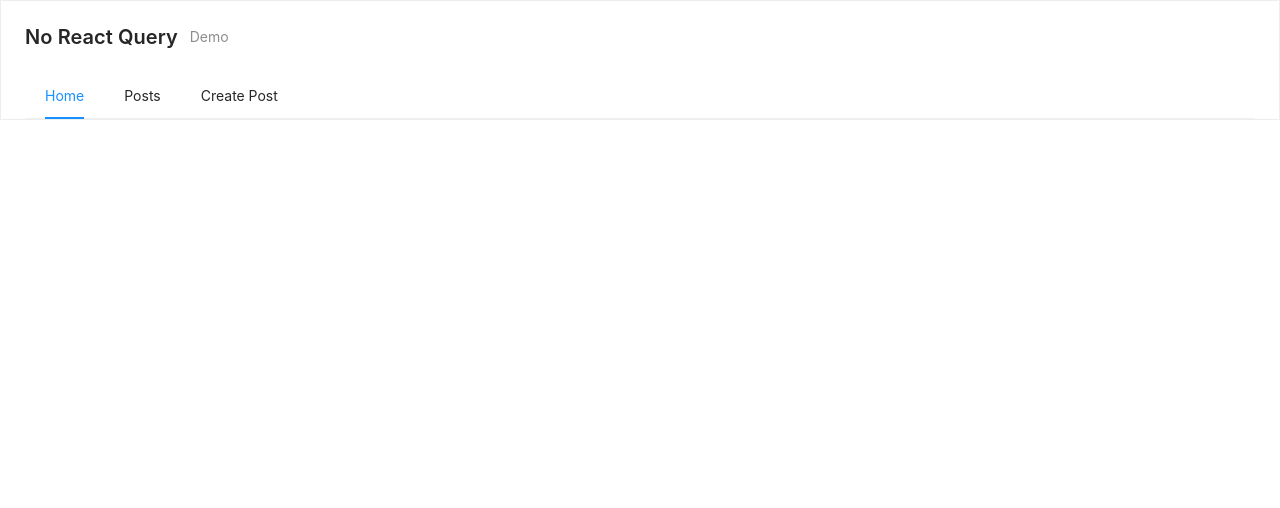
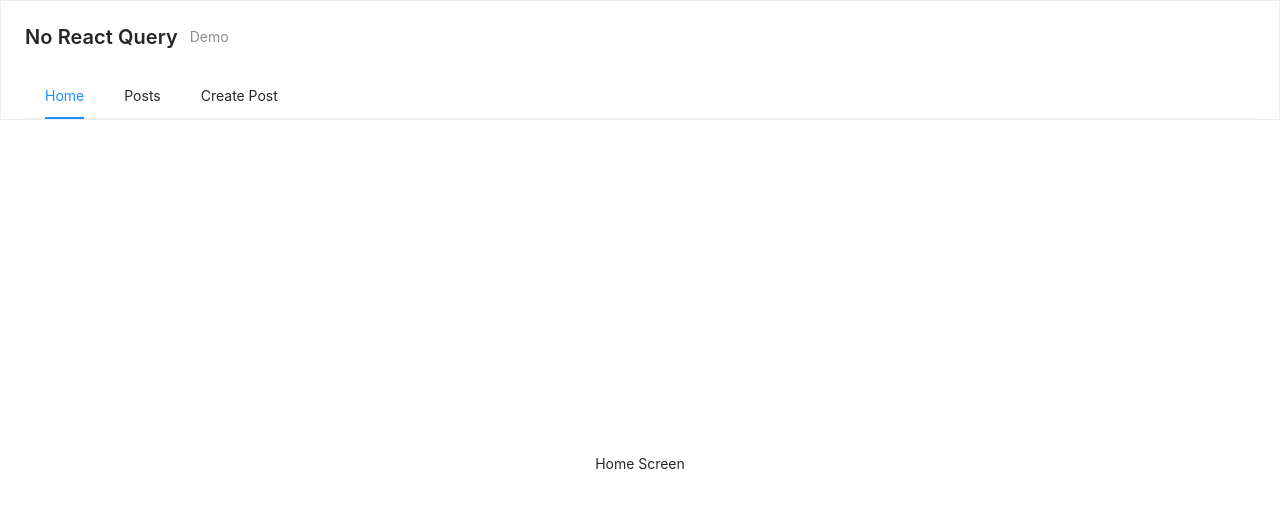
Before and after one commit to xamQrexii/react-query-ts, a React (Create React App) app: page / in a window 1280 px wide. Shown: the top 508 px of the page. Built offline with nearby package versions, Linux system fonts and the light colour scheme.

Commit message:
feat: implement react router v6

```diff
--- a/package.json
+++ b/package.json
@@ -11,8 +11,10 @@
     "@types/react": "^17.0.0",
     "@types/react-dom": "^17.0.0",
     "antd": "^4.16.1",
+    "history": "^5.0.0",
     "react": "^17.0.2",
     "react-dom": "^17.0.2",
+    "react-router-dom": "^6.0.0-beta.0",
     "react-scripts": "4.0.3",
     "typescript": "^4.1.2",
     "web-vitals": "^1.0.1"
--- a/src/App.tsx
+++ b/src/App.tsx
@@ -1,10 +1,31 @@
 import React from "react";
+import { Routes, Route } from "react-router-dom";
 import Header from "./components/header/Header";
+import CreatePost from "./screens/create-post/CreatePost";
+import Home from "./screens/home/Home";
+import Post from "./screens/posts/Post";
+import Posts from "./screens/posts/Posts";
 
 const App: React.FC = () => {
   return (
     <>
       <Header />
+      <div
+        style={{
+          padding: "20px",
+          display: "flex",
+          justifyContent: "center",
+          alignItems: "center",
+          height: "86vh",
+        }}
+      >
+        <Routes>
+          <Route path="/" element={<Home />} />
+          <Route path="/posts" element={<Posts />} />
+          <Route path="/posts/:id" element={<Post />} />
+          <Route path="/create-post" element={<CreatePost />} />
+        </Routes>
+      </div>
     </>
   );
 };
--- a/src/components/navbar/Navbar.tsx
+++ b/src/components/navbar/Navbar.tsx
@@ -1,11 +1,21 @@
 import React from "react";
 import { Menu } from "antd";
+import { Link } from "react-router-dom";
 
 const Navbar: React.FC = () => (
   <Menu mode="horizontal" defaultSelectedKeys={["1"]}>
-    <Menu.Item key="1">Home</Menu.Item>
-    <Menu.Item key="2">Posts</Menu.Item>
-    <Menu.Item key="3">Create Post</Menu.Item>
+    <Menu.Item key="1">
+      Home
+      <Link to="/" />
+    </Menu.Item>
+    <Menu.Item key="2">
+      Posts
+      <Link to="/posts" />
+    </Menu.Item>
+    <Menu.Item key="3">
+      Create Post
+      <Link to="/create-post" />
+    </Menu.Item>
   </Menu>
 );
 
--- a/src/index.tsx
+++ b/src/index.tsx
@@ -1,15 +1,18 @@
-import React from 'react';
-import ReactDOM from 'react-dom';
-import App from './App';
-import reportWebVitals from './reportWebVitals';
+import React from "react";
+import ReactDOM from "react-dom";
+import { BrowserRouter as Router } from "react-router-dom";
+import App from "./App";
+import reportWebVitals from "./reportWebVitals";
 
-import 'antd/dist/antd.css';
+import "antd/dist/antd.css";
 
 ReactDOM.render(
   <React.StrictMode>
-    <App />
+    <Router>
+      <App />
+    </Router>
   </React.StrictMode>,
-  document.getElementById('root')
+  document.getElementById("root")
 );
 
 // If you want to start measuring performance in your app, pass a function
--- /dev/null
+++ b/src/screens/create-post/CreatePost.tsx
@@ -0,0 +1,7 @@
+import React from "react";
+
+const CreatePost: React.FC = () => {
+  return <>Create Post</>;
+};
+
+export default CreatePost;
--- /dev/null
+++ b/src/screens/home/Home.tsx
@@ -0,0 +1,8 @@
+import React from "react";
+import { Row } from "antd";
+
+const Home: React.FC = () => {
+  return <Row>Home Screen</Row>;
+};
+
+export default Home;
--- /dev/null
+++ b/src/screens/posts/Post.tsx
@@ -0,0 +1,9 @@
+import React from "react";
+import { useParams } from "react-router-dom";
+
+const Post: React.FC = () => {
+  const { id } = useParams();
+  return <>Post: {id}</>;
+};
+
+export default Post;
--- /dev/null
+++ b/src/screens/posts/Posts.tsx
@@ -0,0 +1,7 @@
+import React from "react";
+
+const Posts: React.FC = () => {
+  return <>Posts</>;
+};
+
+export default Posts;
```
Also changed, not shown: 1 other file (tests, documents, lock files or other folders).
